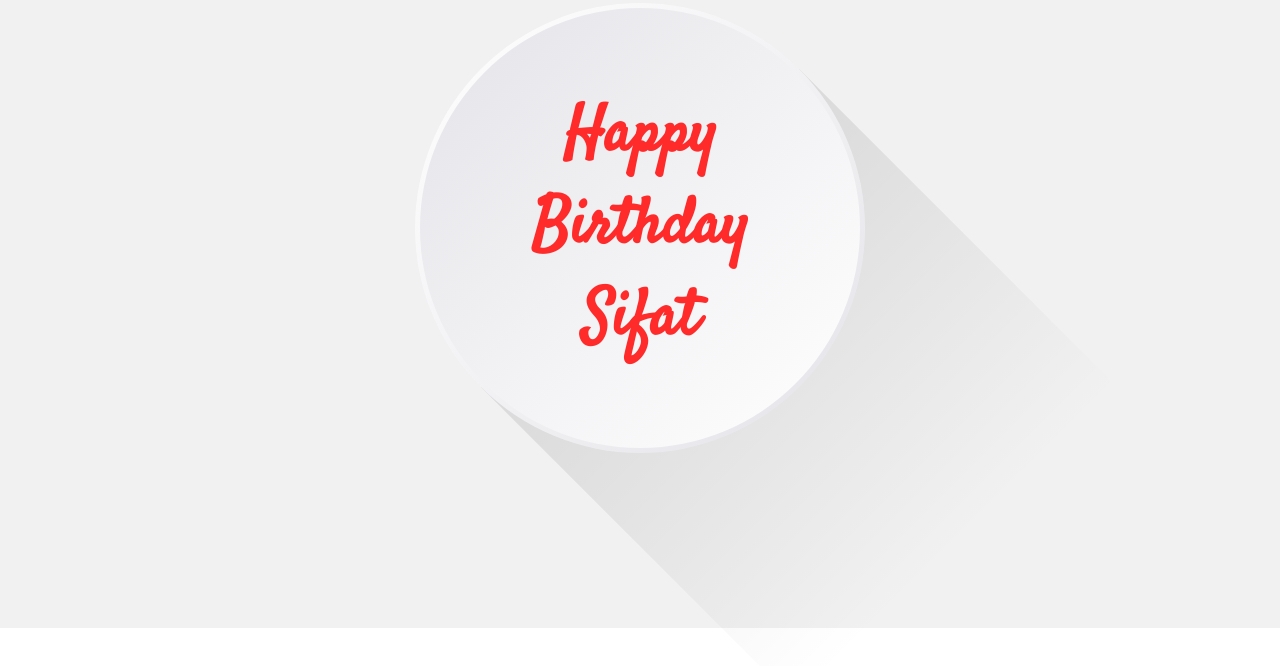
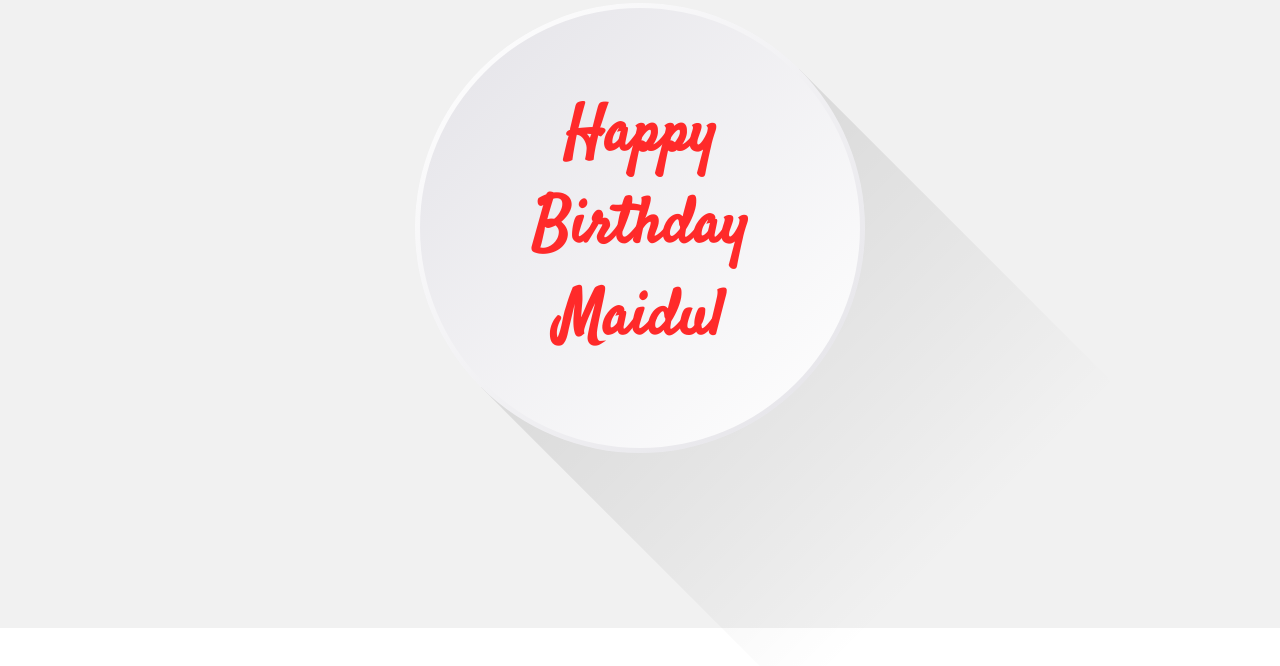
Before and after one commit to Sibbir-Rahman/WISH, a plain HTML site: page index.html in a window 1280 px wide. Shown: the part 172-838 px from the top of the page. Drawn offline with Linux system fonts and the light colour scheme.

Commit message:
Update index.html

```diff
--- a/index.html
+++ b/index.html
@@ -11,7 +11,7 @@
     <section>
         <div class="box">
             <div class="circle">
-                <h2>Happy <br> Birthday <br> Sifat</h2>
+                <h2>Happy <br> Birthday <br> Maidul</h2>
             </div>
         </div>
     </section>
```
